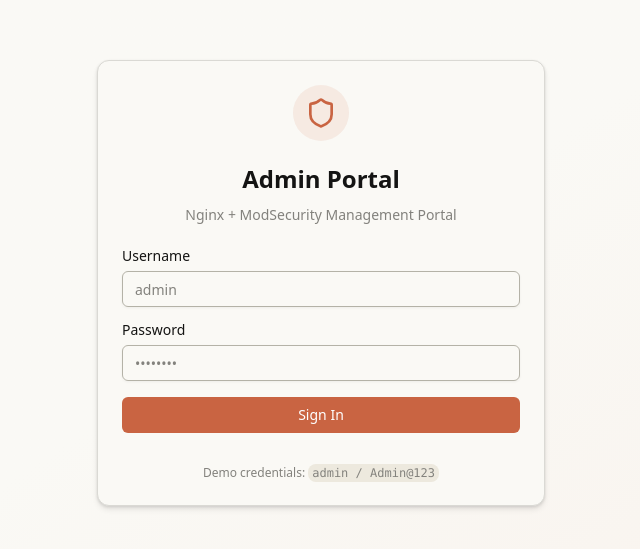
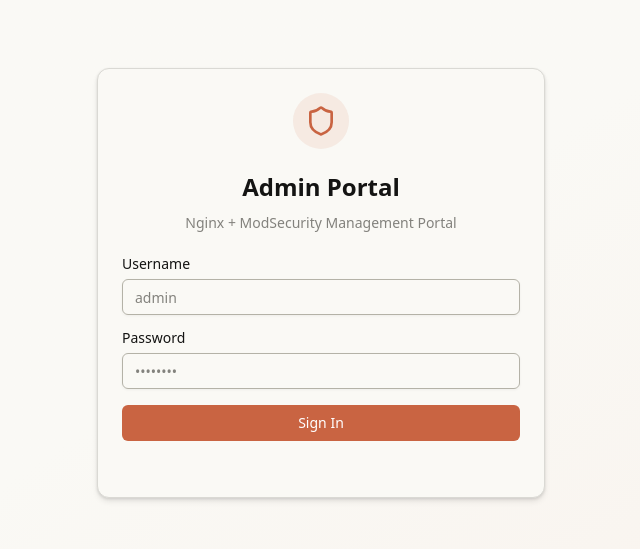
Before and after one commit to vncloudsco/nginx-love-dev, a React (Vite) app in the folder apps/web/: page /login in a window 1280 px wide. Shown: the part 117-666 px from the top of the page, without its empty margins (319-959 px from the left). Built offline with nearby package versions, Linux system fonts and the light colour scheme; no server answers.

Commit message:
Remove  Demo credentials text

```diff
--- a/apps/web/src/components/pages/Login.tsx
+++ b/apps/web/src/components/pages/Login.tsx
@@ -159,7 +159,6 @@
 
             {!requires2FA && (
               <p className="text-xs text-center text-muted-foreground mt-4">
-                Demo credentials: <code className="bg-muted px-1 py-0.5 rounded">admin / Admin@123</code>
               </p>
             )}
           </form>
```
